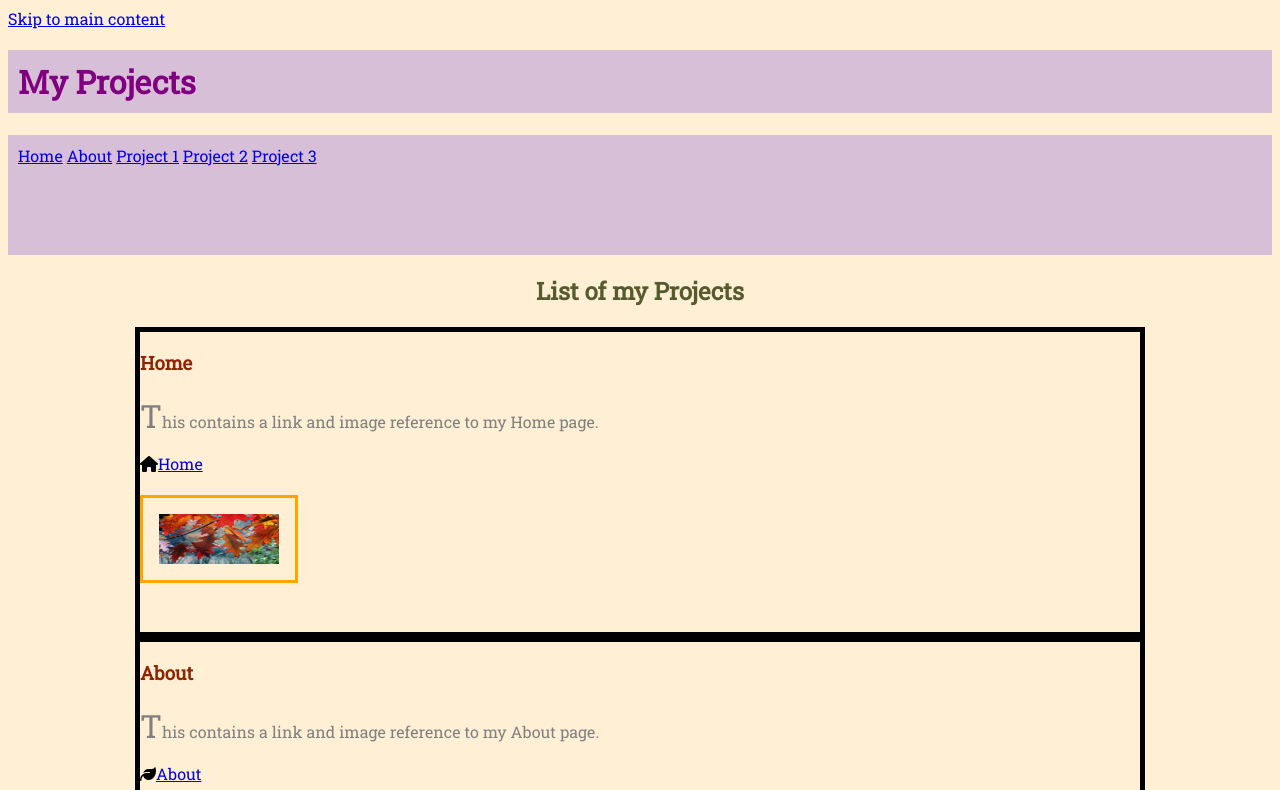
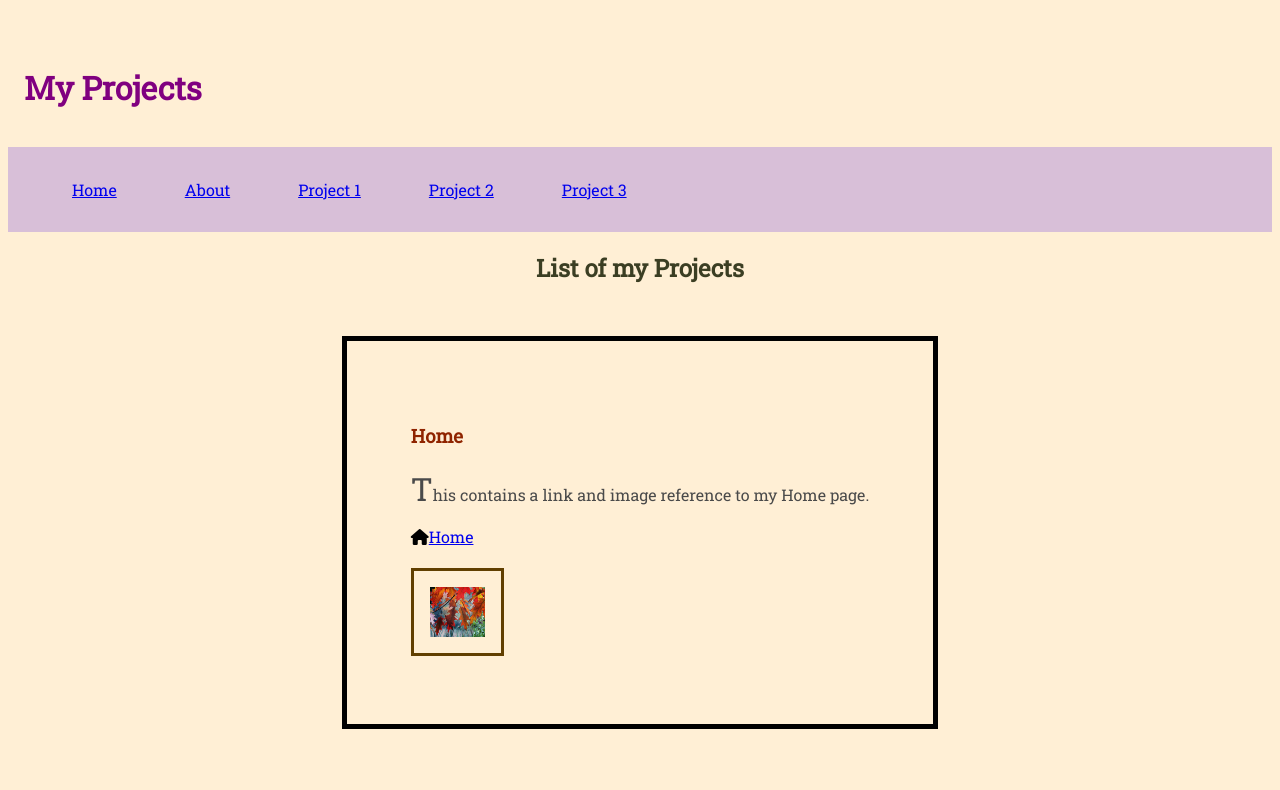
Before and after one commit to mashgit1/portfolio, a plain HTML site: page index.html in a window 1280 px wide. Shown: the top 790 px of the page. Drawn offline with Linux system fonts and the light colour scheme.

Commit message:
added more accessible colors

```diff
--- a/styles/stylesheet.css
+++ b/styles/stylesheet.css
@@ -1,28 +1,25 @@
 h1 {
-  color: purple;
-  border-style: solid;
-  border-width: 10px;
-  border-color: thistle;
-  background-color: thistle;
+  color: #800080;
+  padding: 1rem;
 }
 
 h2 {
-  color: hsla(67, 32%, 27%, 1);
+  color: #3B3E23;
 }
 
 h3 {
-  color: hsla(15, 100%, 28%, 1);
+  color: #8f2400;
 }
 
 p {
-  color: gray;
+  color: #4A4A4A;
 }
 p::first-letter {font-size:200%}
 body {
   background-color: papayawhip;
 }
 a:hover {
-  color: purple;
+  color: rgb(102, 0, 102);
   font-size: 3em;
   text-decoration: underline;
 }
@@ -37,20 +34,31 @@ a {
 img {
   padding: 1rem;
   border-style: solid;
-  border-color: orange;
+  border-color: #613F00;
   border-width: 3px;
   width:12%;
 }
 
 nav{
   align-items: center;
-  height: 100px;
-  border: 10px solid thistle;
-  background-color: thistle;
+  padding: 2rem;
+  background-color: #d8bfd8;
+}
+nav a {
+  padding: 1rem;
+  margin: 1rem;
+}
+.hidden{
+  position: relative;
+  left: -10000px;
+  top: auto;
+}
+.hidden:focus {
+  left: 0;
 }
 .box{
-  height: 300px;
-  width: 1000px;
+  padding: 4rem;
+  margin: 2rem;
   border: 5px solid black;
 }
 .container{
@@ -74,7 +82,7 @@ button, input, select, textarea {
 
 input[type=submit] {
     width: 90%;
-    background-color: rgb(115, 0, 255);
+    background-color: rgb(196, 165, 232);
 }
 input[type=password]:focus{
     background-color: seagreen;
```
